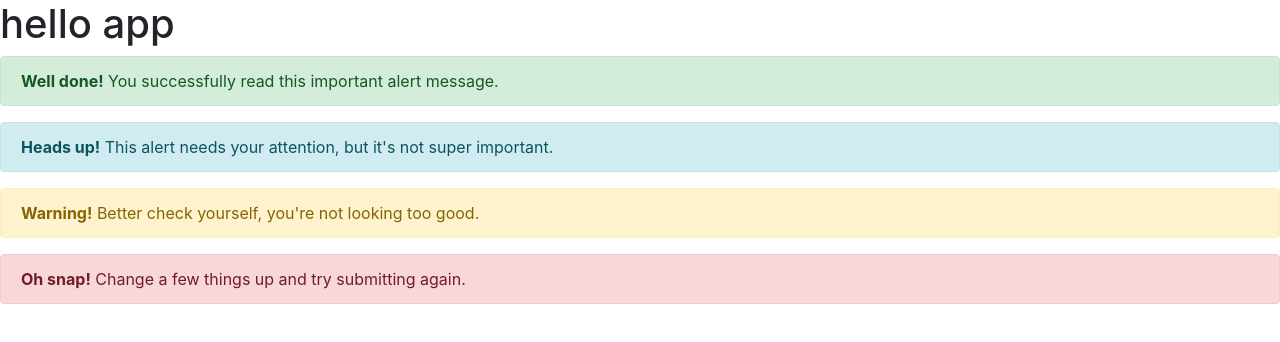
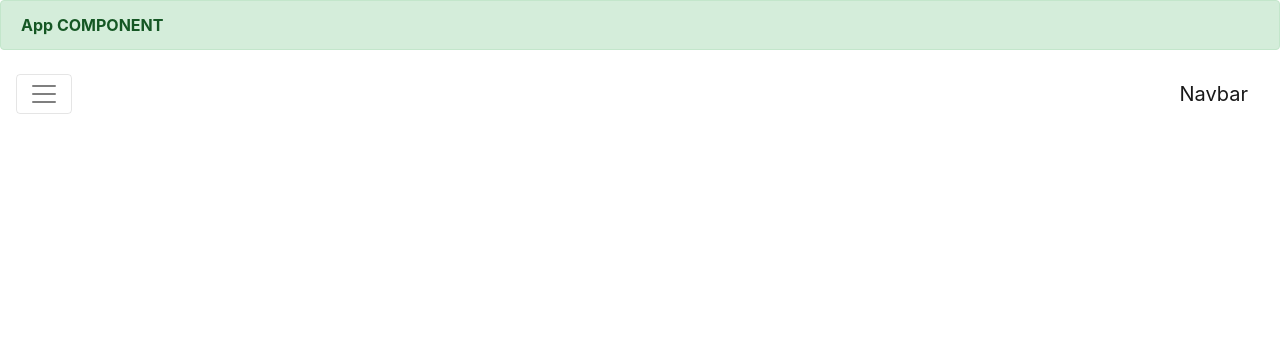
Before and after one commit to stephanos7/project-write-angular-app, an Angular app: page / in a window 1280 px wide. Shown: the top 342 px of the page. Built offline with nearby package versions, Linux system fonts and the light colour scheme.

Commit message:
add bootstrap navbar

```diff
--- a/src/app/app.component.html
+++ b/src/app/app.component.html
@@ -1,14 +1,5 @@
-<h1>hello app</h1>
+<div class="alert alert-success" role="alert">
+  <strong>App COMPONENT</strong>
+</div>
 
-<div class="alert alert-success" role="alert">
-  <strong>Well done!</strong> You successfully read this important alert message.
-</div>
-<div class="alert alert-info" role="alert">
-  <strong>Heads up!</strong> This alert needs your attention, but it's not super important.
-</div>
-<div class="alert alert-warning" role="alert">
-  <strong>Warning!</strong> Better check yourself, you're not looking too good.
-</div>
-<div class="alert alert-danger" role="alert">
-  <strong>Oh snap!</strong> Change a few things up and try submitting again.
-</div>
+<app-navbar></app-navbar>
--- a/src/app/app.module.ts
+++ b/src/app/app.module.ts
@@ -3,10 +3,12 @@
 import {NgbModule} from '@ng-bootstrap/ng-bootstrap';
 
 import { AppComponent } from './app.component';
+import { NavbarComponent } from './components/navbar/navbar.component';
 
 @NgModule({
   declarations: [
-    AppComponent
+    AppComponent,
+    NavbarComponent
   ],
   imports: [
     BrowserModule,
--- /dev/null
+++ b/src/app/components/navbar/navbar.component.html
@@ -0,0 +1,24 @@
+<nav class="navbar navbar-toggleable-md navbar-light bg-faded">
+  <button class="navbar-toggler navbar-toggler-right" type="button" data-toggle="collapse" data-target="#navbarSupportedContent" aria-controls="navbarSupportedContent" aria-expanded="false" aria-label="Toggle navigation">
+    <span class="navbar-toggler-icon"></span>
+  </button>
+  <a class="navbar-brand" href="#">Navbar</a>
+
+  <div class="collapse navbar-collapse" id="navbarSupportedContent">
+    <ul class="navbar-nav mr-auto">
+      <li class="nav-item active">
+        <a class="nav-link" href="#">Home <span class="sr-only">(current)</span></a>
+      </li>
+      <li class="nav-item">
+        <a class="nav-link" href="#">Link</a>
+      </li>
+      <li class="nav-item">
+        <a class="nav-link disabled" href="#">Disabled</a>
+      </li>
+    </ul>
+    <form class="form-inline my-2 my-lg-0">
+      <input class="form-control mr-sm-2" type="text" placeholder="Search">
+      <button class="btn btn-outline-success my-2 my-sm-0" type="submit">Search</button>
+    </form>
+  </div>
+</nav>
--- /dev/null
+++ b/src/app/components/navbar/navbar.component.ts
@@ -0,0 +1,15 @@
+import { Component, OnInit } from '@angular/core';
+
+@Component({
+  selector: 'app-navbar',
+  templateUrl: './navbar.component.html',
+  styleUrls: ['./navbar.component.css']
+})
+export class NavbarComponent implements OnInit {
+
+  constructor() { }
+
+  ngOnInit() {
+  }
+
+}
```
Also changed, not shown: src/app/components/navbar/navbar.component.css (added), 1 other file (tests, documents, lock files or other folders).
